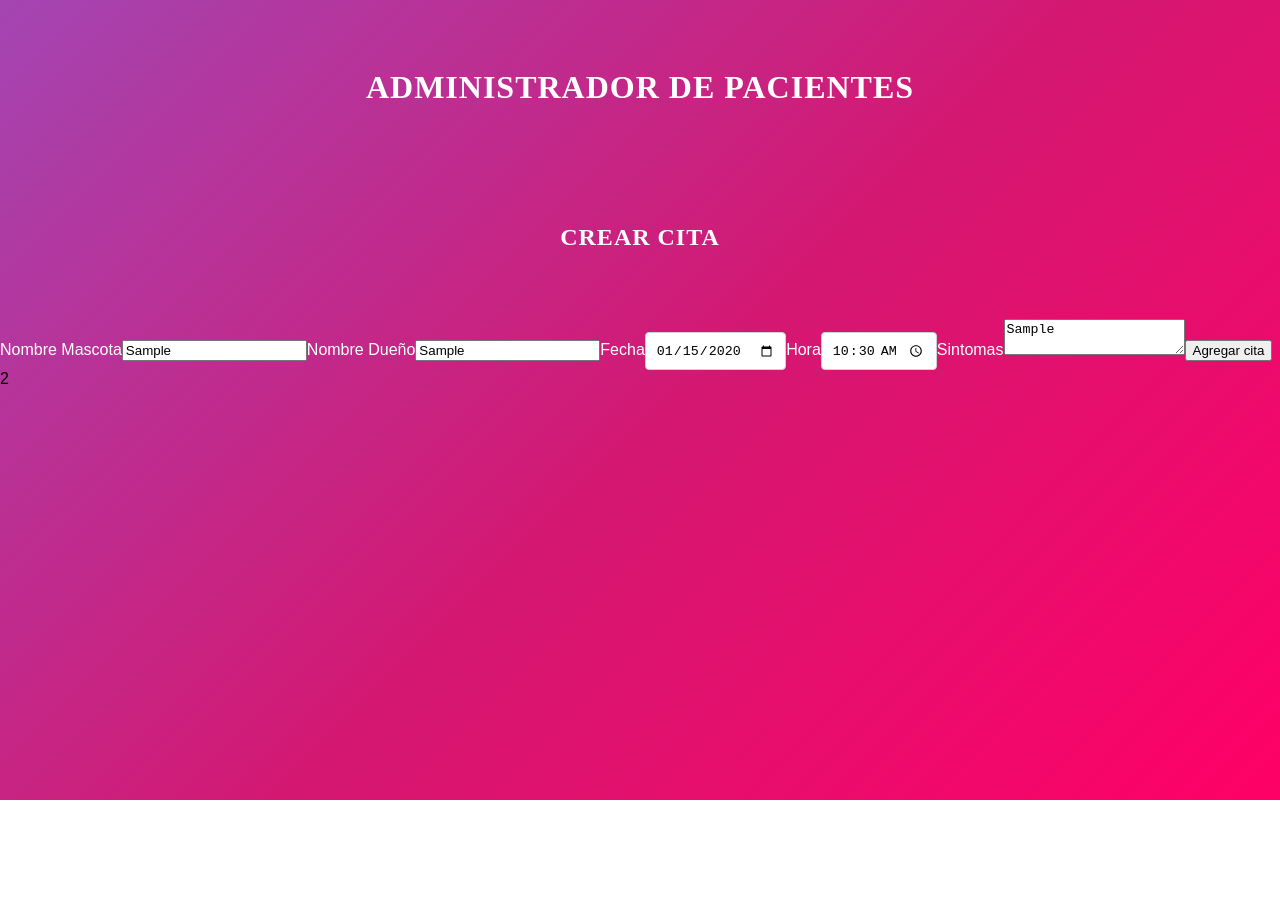
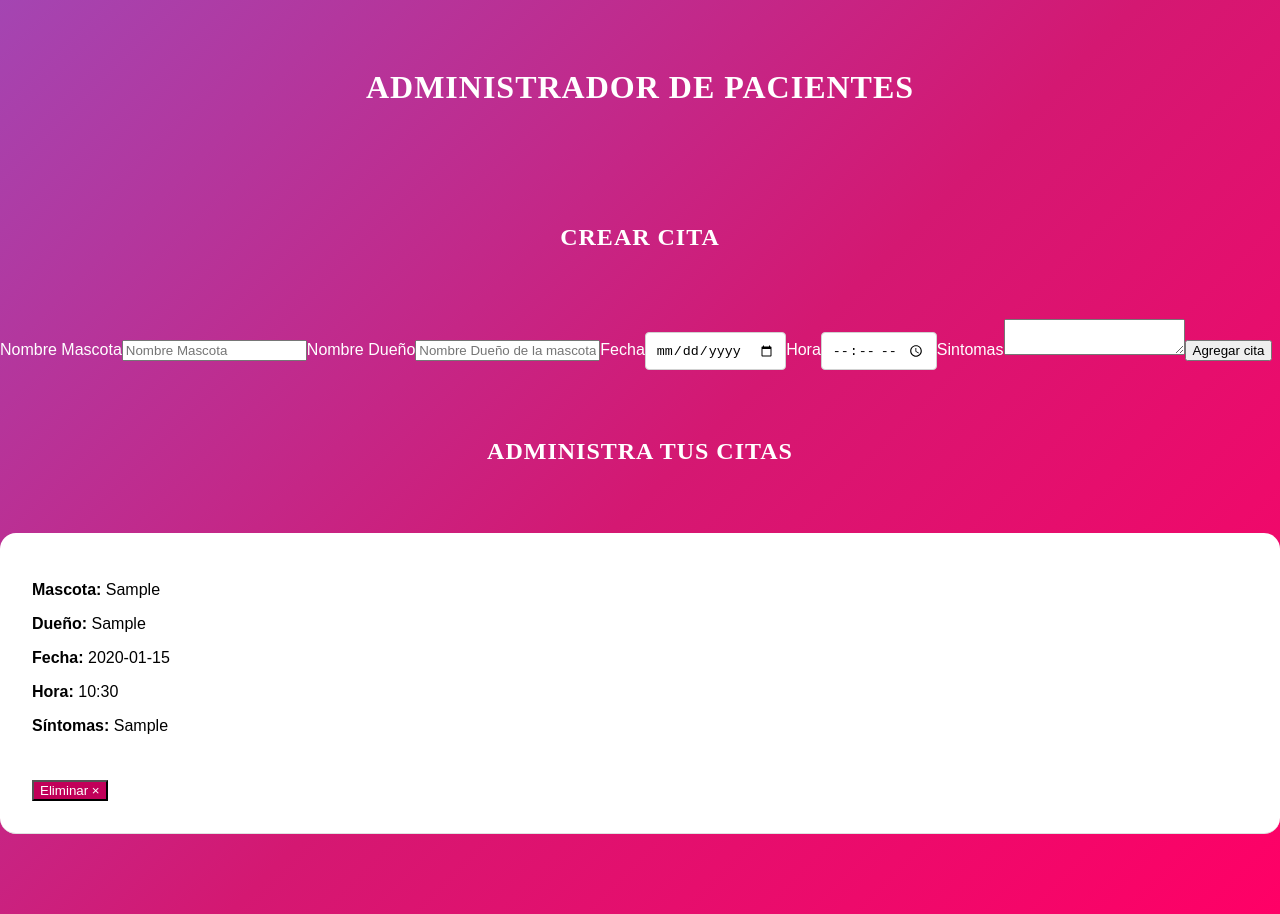
Before and after one commit to ChayoVS/myLovely-pet, a React (Create React App) app: page / in a window 1280 px wide. Both pictures are taken after typing "Sample", "Sample", "2020-01-15", "10:30", "Sample" into the empty fields and a click on the button "Agregar cita". Before the commit the page ends 800 px from the top, so only its background shows below. Built offline with nearby package versions, Linux system fonts and the light colour scheme; the HTML template or start-up script is replaced by a standard one.

Commit message:
eliminate appointments

```diff
--- a/src/App.js
+++ b/src/App.js
@@ -1,5 +1,6 @@
 import React, { Fragment, useState } from 'react';
 import Formulario from './components/Formulario'
+import Cita from './components/Cita'
 
 
 function App() {
@@ -15,6 +16,13 @@
 		])
 	}
 
+	// Función que elimina cita
+	const eliminarCita = id =>{
+		const nuevasCitas = citas.filter(cita => cita.id !== id);
+		guardarCitas(nuevasCitas);
+	}
+
+
 	return (
 		<Fragment>
 			<h1>Administrador de pacientes</h1>
@@ -26,7 +34,14 @@
 			/>
           </div>
 					<div className="one-half column">
-            2
+            <h2>Administra tus citas</h2>
+			{citas.map(cita =>(
+				<Cita
+					key={cita.id}
+					cita={cita}
+					eliminarCita={eliminarCita}
+				/>
+			))}
           </div>
 				</div>
 			</div>
--- /dev/null
+++ b/src/components/Cita.jsx
@@ -0,0 +1,19 @@
+import React from 'react';
+
+const Cita = ({cita, eliminarCita}) => (
+    <div className="cita">
+        <p>Mascota: <span>{cita.mascota}</span></p>
+        <p>Dueño: <span>{cita.propietario}</span></p>
+        <p>Fecha: <span>{cita.fecha}</span></p>
+        <p>Hora: <span>{cita.hora}</span></p>
+        <p>Síntomas: <span>{cita.sintomas}</span></p>
+
+        <button
+            className="button eliminar u-full-width"
+            onClick={() => eliminarCita(cita.id)}
+        >Eliminar &times; </button>
+
+    </div>
+);
+
+export default Cita;
--- a/src/components/Formulario.jsx
+++ b/src/components/Formulario.jsx
@@ -44,6 +44,13 @@
         crearCita(cita);
 
         //Reiniciar el form
+        actualizarCita({
+            mascota:'',
+            propietario: '',
+            fecha: '',
+            hora: '',
+            sintomas: ''
+        })
     }
 
     return (
```
